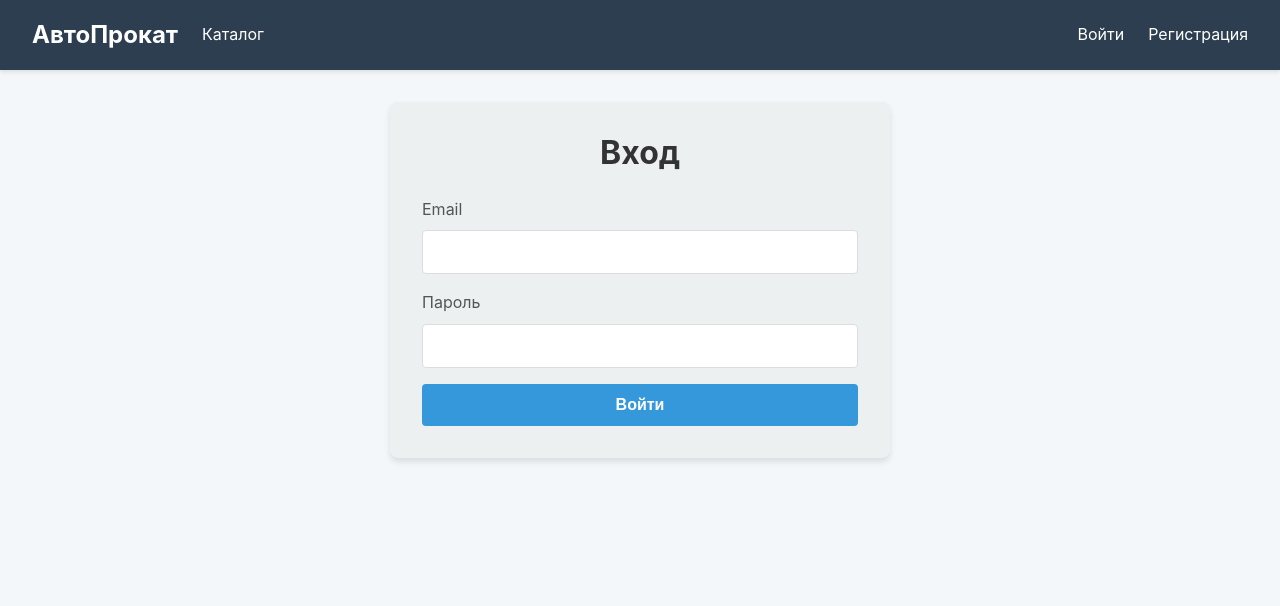
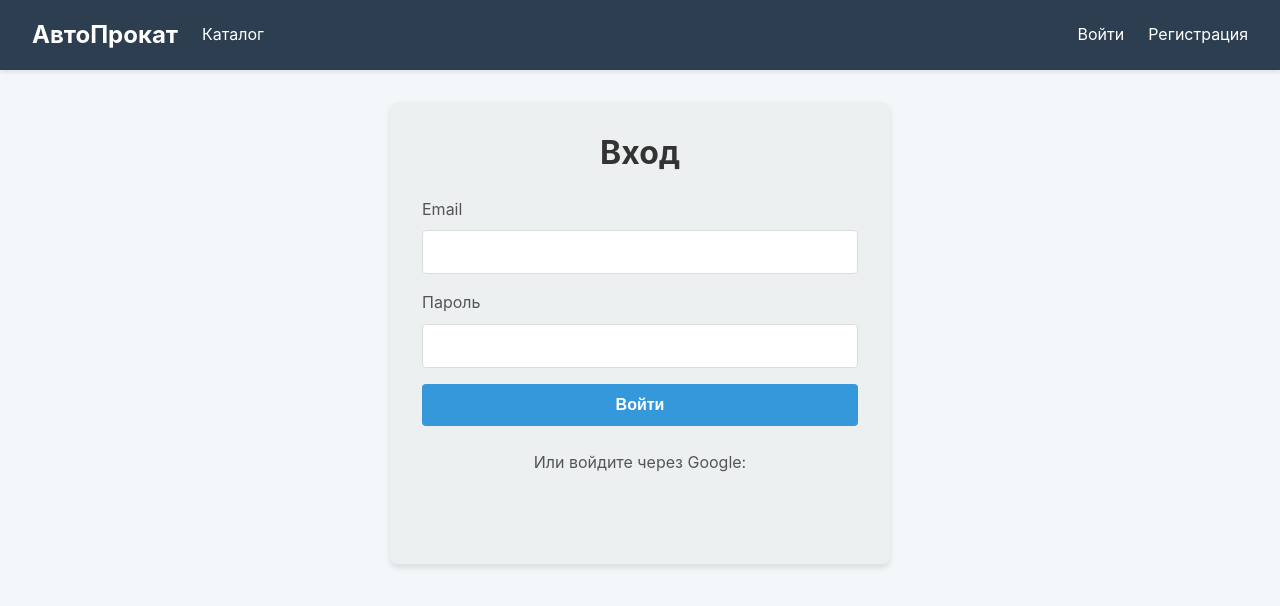
Before and after one commit to Dmitro44/353503_SEBELEV_21, a React (Vite) app in the folder STRWEB/LR4/client/: page /login in a window 1280 px wide. Shown: the top 606 px of the page. Built offline with nearby package versions, Linux system fonts and the light colour scheme; no server answers.

Commit message:
client: Added ui for Google auth

```diff
--- a/STRWEB/LR4/client/package.json
+++ b/STRWEB/LR4/client/package.json
@@ -10,6 +10,7 @@
     "preview": "vite preview"
   },
   "dependencies": {
+    "@react-oauth/google": "^0.12.2",
     "axios": "^1.13.2",
     "jwt-decode": "^4.0.0",
     "react": "^19.2.0",
--- a/STRWEB/LR4/client/src/context/AuthContext.jsx
+++ b/STRWEB/LR4/client/src/context/AuthContext.jsx
@@ -92,7 +92,7 @@ const AuthProvider = ({ children }) => {
     };
 
     return (
-        <AuthContext.Provider value={{ auth, login, register, logout }}>
+        <AuthContext.Provider value={{ auth, login, register, logout, loadUser }}>
             {!auth.loading && children}
         </AuthContext.Provider>
     );
--- a/STRWEB/LR4/client/src/main.jsx
+++ b/STRWEB/LR4/client/src/main.jsx
@@ -1,13 +1,18 @@
 import { StrictMode } from 'react'
 import { createRoot } from 'react-dom/client'
 import { BrowserRouter } from 'react-router-dom'
+import { GoogleOAuthProvider } from '@react-oauth/google';
 import './index.css'
 import App from './App.jsx'
 
+const googleClientId = import.meta.env.VITE_GOOGLE_CLIENT_ID;
+
 createRoot(document.getElementById('root')).render(
   <StrictMode>
-    <BrowserRouter>
-      <App />
-    </BrowserRouter>
+    <GoogleOAuthProvider clientId={googleClientId}>
+      <BrowserRouter>
+        <App />
+      </BrowserRouter>
+    </GoogleOAuthProvider>
   </StrictMode>,
 )
--- a/STRWEB/LR4/client/src/pages/Form.css
+++ b/STRWEB/LR4/client/src/pages/Form.css
@@ -54,11 +54,12 @@
     background-color: var(--primary-hover-color);
 }
 
-/* Responsive adjustments */
-@media (max-width: 600px) {
-    .form-container {
-        margin: 1rem auto;
-        padding: 1.5rem;
-        max-width: 90%; /* Adjust max-width for smaller screens */
-    }
+.google-login-section {
+    margin-top: 1.5rem;
+    text-align: center;
 }
+
+.google-login-section p {
+    margin-bottom: 1rem;
+    color: #555;
+}
--- a/STRWEB/LR4/client/src/pages/LoginPage.jsx
+++ b/STRWEB/LR4/client/src/pages/LoginPage.jsx
@@ -1,6 +1,9 @@
 import React, { useState, useContext } from 'react';
 import { useNavigate } from 'react-router-dom';
 import { AuthContext } from '../context/AuthContext';
+import { GoogleLogin } from '@react-oauth/google';
+import axios from 'axios';
+import { SERVER_URL } from '../config';
 import './Form.css';
 
 const LoginPage = () => {
@@ -8,8 +11,9 @@ const LoginPage = () => {
         email: '',
         password: ''
     });
-    const { login } = useContext(AuthContext);
+    const { login, loadUser } = useContext(AuthContext);
     const navigate = useNavigate();
+    const [loginError, setLoginError] = useState(null);
 
     const { email, password } = formData;
 
@@ -17,10 +21,31 @@ const LoginPage = () => {
 
     const onSubmit = async e => {
         e.preventDefault();
-        await login(email, password);
-        // After login, AuthContext will update and you might want to redirect
-        // This can be handled by a PrivateRoute or checking isAuthenticated in a useEffect
-        navigate('/');
+        setLoginError(null);
+        try {
+            await login(email, password);
+            navigate('/');
+        } catch (err) {
+            setLoginError(err.response?.data?.msg || 'Ошибка входа');
+        }
+    };
+
+    const handleGoogleSuccess = async (response) => {
+        setLoginError(null);
+        try {
+            const res = await axios.post(`${SERVER_URL}/api/auth/google`, { idToken: response.credential });
+            localStorage.setItem('token', res.data.token);
+            loadUser(); // Correctly call loadUser from context
+            navigate('/');
+        } catch (err) {
+            setLoginError(err.response?.data?.msg || 'Ошибка входа через Google');
+            console.error('Google login error:', err);
+        }
+    };
+
+    const handleGoogleError = () => {
+        setLoginError('Вход через Google не удался.');
+        console.log('Google Login Failed');
     };
 
     return (
@@ -49,6 +74,15 @@ const LoginPage = () => {
                 </div>
                 <button type="submit" className="btn btn-primary">Войти</button>
             </form>
+            {loginError && <p className="error-message text-center">{loginError}</p>}
+            <div className="google-login-section">
+                <p>Или войдите через Google:</p>
+                <GoogleLogin
+                    onSuccess={handleGoogleSuccess}
+                    onError={handleGoogleError}
+                    useOneTap
+                />
+            </div>
         </div>
     );
 };
```
Also changed, not shown: 1 other file (tests, documents, lock files or other folders).
